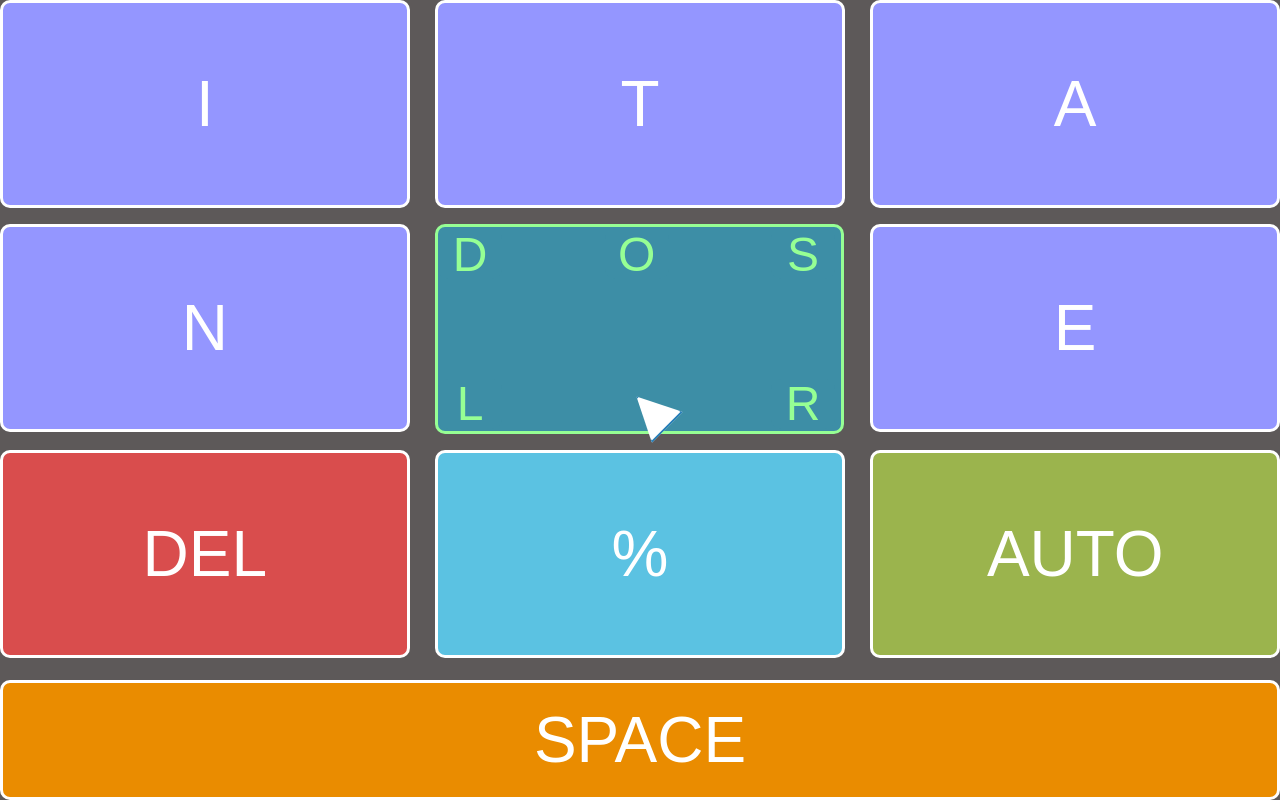
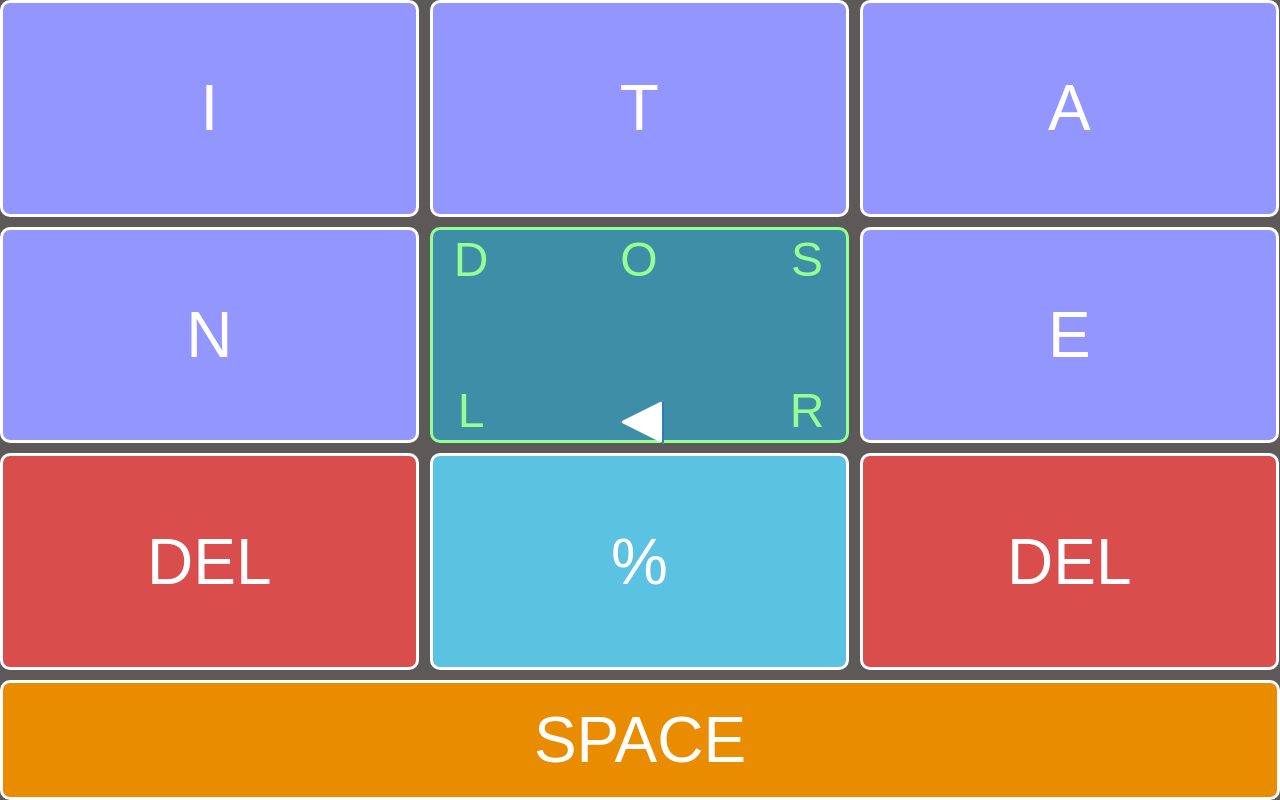
Before and after one commit to Spectre0911/Gaze-Based-LLM-Keyboard, a React (Create React App) app in the folder keyboard-app/: page / in a window 1280 px wide. Built offline with nearby package versions, Linux system fonts and the light colour scheme.

Commit message:
Implemented mode enum + right arrow fix

```diff
--- a/keyboard-app/src/App.css
+++ b/keyboard-app/src/App.css
@@ -1,7 +1,7 @@
 :root {
   --button-font-size: 4rem;
-  --button-width: 32vw;
-  --button-height: 26vh;
+  --button-width: calc(100vw / 3 - 8px);
+  --button-height: calc(85vh / 3 - 10px);
   --button-min-height: 50px;
   --button-radius: 10px;
   --button-border: 0.25vw solid white;
@@ -13,14 +13,15 @@
   --white: white;
   --selected: #96ff94;
   --black: black;
-  --dotSize: 40px;
+  --dotSize: 30px;
+  --dotSizeBorder: 4px;
 }
 
 .grid-container {
   display: grid;
   grid-template-columns: repeat(3, 1fr); /* Three equal columns */
-  grid-column-gap: 2vw;
-  grid-row-gap: 2vh;
+  grid-column-gap: 10px;
+  grid-row-gap: 10px;
   max-width: 100vw; /* Maximum width */
   max-height: 85vh; /* Maximum height */
 }
@@ -64,22 +65,6 @@
   background-color: #9bb44d;
 }
 
-.dark-blue-button-small {
-  font-size: 3rem;
-  width: 5vw;
-  height: 5vh;
-  border: none;
-  background-color: var(--dark-blue);
-}
-
-.light-blue-button-small {
-  font-size: 3rem;
-  width: 5vw;
-  height: 5vh;
-  border: none;
-  background-color: var(--light-blue);
-}
-
 .red-button {
   background-color: var(--red);
 }
@@ -93,6 +78,32 @@
 }
 .space-button {
   background-color: #ea8c00;
+}
+
+.switch {
+  display: grid;
+  grid-template-rows: 1fr 1fr 1fr;
+  grid-template-columns: 1fr 1fr 1fr;
+  height: var(--button-height);
+  width: var(--button-width);
+  grid-row-gap: calc((var(--button-height) - 15vh) / 2 - 30px);
+  grid-column-gap: calc((var(--button-width) - 15vw) / 2 - 10px);
+}
+
+.dark-blue-button-small {
+  font-size: 3rem;
+  width: 5vw;
+  height: 5vh;
+  background-color: var(--dark-blue);
+  border: none;
+}
+
+.light-blue-button-small {
+  font-size: 3rem;
+  width: 5vw;
+  height: 5vh;
+  border: none;
+  background-color: var(--light-blue);
 }
 
 .space-button {
@@ -135,12 +146,20 @@ body {
 }
 
 .dot-grid-container {
+  pointer-events: none;
   display: grid;
+  position: absolute;
   grid-template-columns: repeat(3, 1fr); /* Three equal columns */
-
   grid-column-gap: 40vw;
-  grid-row-gap: calc((100vh / 3) - var(--dotSize));
+  grid-row-gap: calc(
+    (100vh / 3) - var(--dotSize) - calc(4 * var(--dotSizeBorder))
+  );
   grid-template-rows: repeat(4, 1fr); /* Three equal rows */
+  top: 0; /* Align to the top of the parent */
+  left: 0; /* Align to the left of the parent */
+  right: 0; /* Stretch to the right */
+  bottom: 0; /* Stretch to the bottom */
+  z-index: 10; /* Ensure it overlays other content */
 }
 
 .grid-items {
@@ -176,10 +195,11 @@ body {
 }
 
 .dot {
-  width: 30px;
-  height: 30px;
-  border: 2px solid white;
+  color: white;
+  width: var(--dotSize);
+  height: var(--dotSize);
+  border: var(--dotSizeBorder) solid white;
   border-radius: 10%;
-  color: green;
-  font-size: 1.5rem;
+  font-size: 1rem;
+  background-color: red;
 }
--- a/keyboard-app/src/App.js
+++ b/keyboard-app/src/App.js
@@ -21,17 +21,17 @@ function twoDimZip(a, b) {
 }
 
 const lightBlueStates = [
-  ["I", "T", "A", "N", "+", "E", "DEL", "%", "AUTO"],
+  ["I", "T", "A", "N", "+", "E", "DEL", "%", "DEL"],
   ["I", "T", "A", "N", "+", "E", "DEL", "%", "->"],
   ["I", "T", "A", "N", "+", "E", "<-", "%", "->"],
-  ["I", "T", "A", "N", "+", "E", "DEL", "%", "AUTO"],
+  ["I", "T", "A", "N", "+", "E", "DEL", "%", "DEL"],
 ];
 
 const darkBlueStates = [
-  ["D", "O", "S", "L", "+", "R", "DEL", "%", "AUTO"],
+  ["D", "O", "S", "L", "+", "R", "DEL", "%", "DEL"],
   ["D", "O", "S", "L", "+", "R", "DEL", "%", "->"],
   ["D", "O", "S", "L", "+", "R", "<-", "%", "->"],
-  ["D", "O", "S", "L", "+", "R", "DEL", "%", "AUTO"],
+  ["D", "O", "S", "L", "+", "R", "DEL", "%", "DEL"],
 ];
 
 const createHashMap = (arrays) => {
@@ -145,11 +145,8 @@ function App({ pred }) {
   };
 
   useEffect(() => {
-    console.log(`You are in state ${currentState}`);
-
     const handleSpaceBar = () => {
       onDepress(selectedLetter);
-
       setCursorPosition({
         x: screenSize.width / 2,
         y: screenSize.height / 2,
@@ -223,8 +220,6 @@ function App({ pred }) {
 
   // WHEN SPACE BUTTON IS DEPRESSED
   const onSpace = async () => {
-    console.log("Before SPACE: " + currentState);
-
     var nextState = 1;
     // Send currentWord to the backend
     if (currentState === 0) {
@@ -233,11 +228,15 @@ function App({ pred }) {
           currentWord: currentWord,
           currentSentence: currentSentence,
         });
-        setCurrentWordChoices([currentWord, ...response[1]]);
+        setCurrentWordChoices([currentWord]);
+        if (response) {
+          console.log("Response from backend:", response);
+          setCurrentWordChoices([...currentWordChoices, ...response[1]]);
           if (response[1].length === 1) {
             setCurrentWord(response[1][0].toUpperCase());
             setRightArrowCount(1);
             nextState = 2;
+          }
         }
       } catch (error) {
         console.error("Error sending word to backend:", error);
@@ -247,7 +246,6 @@ function App({ pred }) {
     } else if (currentState === 1 || currentState === 2) {
       setCurrentState(3);
     } else {
-      console.log("RETURNING TO HOME STATE");
       setCurrentSentence("");
       setCurrentState(0);
     }
@@ -261,10 +259,10 @@ function App({ pred }) {
         "Current word: " + currentWordChoices[rightArrowCount + 1].toUpperCase()
       );
       setRightArrowCount(rightArrowCount + 1);
-    }
 
       if (currentState === 1) {
         setCurrentState(2);
+      }
     }
   };
 
@@ -343,6 +341,7 @@ function App({ pred }) {
     } else if (label === "+") {
       onSwitch();
     } else if (label === "SPACE" || label === ".") {
+      shouldResetState = false;
       onSpace();
     } else if (label == "AUTO") {
       // AUTO does not imply specific handling besides state reset, which is managed by the flag
@@ -409,7 +408,7 @@ function App({ pred }) {
   }, [switchFace, currentWord, currentState, lookingAt]);
 
   return (
-    <div>
+    <div style={{ position: "relative" }}>
       <div>
         <Cursor
           cursorPosition={cursorPosition}
@@ -426,7 +425,7 @@ function App({ pred }) {
           onClick={onSpace}
           sendCoords={updateCoords}
           flipCard={false}
-          flipped={false}
+          flipped={switchFace === 0 ? true : false}
           selected={selected[9]}
           buffering={buffering}
         />
--- a/keyboard-app/src/Calibration.js
+++ b/keyboard-app/src/Calibration.js
@@ -18,14 +18,13 @@ const Calibration = ({ prediction, testMode }) => {
     setCurrentDot(order[currentDotIndex]);
   }, [currentDotIndex]);
 
-  if ((dotsClicked === totalDots) | testMode) {
+  if (dotsClicked === totalDots || testMode) {
     return <App pred={prediction} />;
   }
 
   return (
     <div className="dot-grid-container">
       {[...Array(totalDots)].map((_, i) => (
-        <div>
         <Dot
           key={i}
           onMaxClicksReached={handleMaxClicks}
@@ -33,7 +32,6 @@ const Calibration = ({ prediction, testMode }) => {
           currentDot={currentDot}
           setCurrentDotIndex={setCurrentDotIndex}
         />
-        </div>
       ))}
     </div>
   );
--- a/keyboard-app/src/CenterCursor.jsx
+++ b/keyboard-app/src/CenterCursor.jsx
@@ -60,8 +60,8 @@ const CenterCursor = ({ prediction }) => {
   return cursorCentered | testMode ? (
     <Calibration prediction={prediction} testMode={testMode} />
   ) : (
-    <div class="center-div">
-      <h1 class="tutorial-font">
+    <div className="center-div">
+      <h1 className="tutorial-font">
         {isHovered
           ? "Look at the center of the box and press spacebar"
           : "Center cursor in below box"}
@@ -71,7 +71,7 @@ const CenterCursor = ({ prediction }) => {
         onMouseEnter={handleMouseEnter}
         onMouseLeave={handleMouseLeave}
         onClick={simulateCenterClick}
-        class={"center-cursor-button"}
+        className={"center-cursor-button"}
       ></button>
     </div>
   );
--- a/keyboard-app/src/Cursor.js
+++ b/keyboard-app/src/Cursor.js
@@ -1,6 +1,14 @@
 import React, { useState, useEffect } from "react";
 
-const mode = 1;
+// WHY DOES JSX NOT SUPPORT ENUMS!!
+const Mode = {
+  JOYSTICK: 0,
+  RELATIVE8: 1,
+  RELATIVE4: 2,
+};
+
+// The multiplier for the cursor movement
+const multiplier = 20;
 
 function Cursor({
   cursorPosition,
@@ -10,6 +18,7 @@ function Cursor({
   pred,
 }) {
   const [cursorAngle, setCursorAngle] = useState(0);
+  const [mode, setMode] = useState(Mode.RELATIVE4);
 
   useEffect(() => {
     // Reset cursor position on resize to center of screen
@@ -37,11 +46,7 @@ function Cursor({
   }, []);
 
   useEffect(() => {
-    const multiplier = 10;
-    const [newDirection, angle] =
-      mode === 0
-        ? determineRegion(screenSize.width, screenSize.height, pred.x, pred.y)
-        : moveRelative(pred);
+    const [newDirection, angle] = determineMovementType();
 
     let newX = Math.min(
       Math.max(multiplier * newDirection.x + cursorPosition.x, 0),
@@ -57,6 +62,41 @@ function Cursor({
     setCursorAngle(angle);
   }, [pred]);
 
+  /**
+   * For the current mode, determines the movement type to be used
+   *
+   * @returns (Func) - The movement type function to be used
+   */
+  function determineMovementType() {
+    var angles = [0, 45, 90, 135, 180];
+    let thresh = 22.5;
+    switch (mode) {
+      case Mode.JOYSTICK:
+        return determineRegion(
+          screenSize.width,
+          screenSize.height,
+          pred.x,
+          pred.y
+        );
+      case Mode.RELATIVE8:
+        return moveRelative(pred, angles, thresh);
+      case Mode.RELATIVE4:
+        angles = [0, 90, 180];
+        return moveRelative(pred, angles, thresh * 2);
+      default:
+        throw new Error("Invalid mode");
+    }
+  }
+
+  /**
+   * Calculates the angle between two points
+   *
+   * @param {float} x1
+   * @param {float} y1
+   * @param {float} x2
+   * @param {float} y2
+   * @returns
+   */
   function calculateAngle(x1, y1, x2, y2) {
     // Calculate the difference in coordinates
     var deltaX = x2 - x1;
@@ -68,13 +108,21 @@ function Cursor({
     // Return the angle
     return angleDegrees;
   }
-  function generaliseAngle(theta) {
+
+  /**
+   * Rounds the angle to the nearest cardinal direction which are defined in angles
+   *
+   * @param {Float} theta
+   * @param {Float} angles
+   * @param {Float} thresh
+   * @returns
+   */
+  function generaliseAngle(theta, angles, thresh) {
     let wasNegative = theta < 0;
     let tempTheta = theta < 0 ? -theta : theta;
 
-    let angles = [0, 45, 90, 135, 180];
     for (let angle of angles) {
-      if (tempTheta <= angle + 22.5 && tempTheta >= angle - 22.5) {
+      if (tempTheta <= angle + thresh && tempTheta >= angle - thresh) {
         if (wasNegative && angle !== 0 && angle !== 180) {
           return -angle;
         }
@@ -85,6 +133,12 @@ function Cursor({
     throw new Error("Unexpected case: No angle match found.");
   }
 
+  /**
+   * Returns the normalised direction the cursor should move in.
+   *
+   * @param {Float} generalAngle
+   * @returns {}
+   */
   function calculateDirection(generalAngle) {
     // Convert angle to radians for trigonometric functions
     let radians = (generalAngle * Math.PI) / 180;
@@ -93,31 +147,33 @@ function Cursor({
     let x = Math.round(Math.cos(radians));
     let y = Math.round(Math.sin(radians));
 
-    // Normalize vectors for the specific angles used in this scenario
-    // This ensures that the function returns the exact unit vectors expected for these angles
     return [{ x: x, y: y }, generalAngle];
   }
 
-  function moveRelative(pred) {
+  /**
+   * Rather than a centralised joystick approach, this moves the cursor in the direction the user is looking a, relative to the cursor itself.
+   *
+   * @param {Float} pred
+   * @returns
+   */
+  function moveRelative(pred, angles, thresh) {
     let x = pred.x;
     let y = pred.y;
     let angle = calculateAngle(cursorPosition.x, cursorPosition.y, x, y);
-    let generalAngle = generaliseAngle(angle);
-    console.log("General Angle: ", generalAngle);
+    let generalAngle = generaliseAngle(angle, angles, thresh);
     let unitDirection = calculateDirection(generalAngle);
-    console.log(unitDirection[0]);
-    return calculateDirection(generalAngle);
+    return unitDirection;
   }
 
   /**
    * Calculates how the cursor moves in relation to where the user in looking at on the screen.
-   * Also reoreints the cursor so it points in the direction the user is looking at.
+   * Also reorients the cursor so it points in the direction the user is looking at.
    *
-   * @param {The width of the screen} width
-   * @param {The height of the screen}} height
-   * @param {The prediction X-Coordinate} x
-   * @param {The prediction Y-Coordinate} y
-   * @returns [The direction for the cursor to travel in, the angle of the cursor]
+   * @param {Float} width
+   * @param {Float} height
+   * @param {Float} x
+   * @param {Float} y
+   * @returns {Array} [The direction for the cursor to travel in, the angle of the cursor]
    */
   function determineRegion(width, height, x, y) {
     let xDirection = 0;
@@ -154,6 +210,7 @@ function Cursor({
   return (
     <div
       className="cursor"
+      key="cursor"
       style={{
         top: cursorPosition.y,
         left: cursorPosition.x,
--- a/keyboard-app/src/Switch.jsx
+++ b/keyboard-app/src/Switch.jsx
@@ -33,12 +33,6 @@ const Switch = ({
   });
 
   const switchStyle = {
-    display: "grid",
-    gridTemplateRows: "1fr 1fr 1fr",
-    gridTemplateColumns: "1fr 1fr 1fr",
-    height: "25.5vh",
-    width: "31.5vw",
-    gap: "2.5vh 7.5vw",
     backgroundColor:
       buttonClass === "light-blue-button" ? "#9496ff" : "#3d8ea6",
   };
@@ -61,25 +55,24 @@ const Switch = ({
   }`;
 
   return (
-    <div
+    <button
       ref={frontButtonRef}
       className={
         selected
-          ? "flex-center-button switch-button selected"
-          : "flex-center-button switch-button"
+          ? "switch flex-center-button switch-button selected"
+          : "switch flex-center-button switch-button"
       }
       onClick={onSwitch}
       style={switchStyle}
     >
-      <button className={buttonClassName}>{buttonLabels[0]}</button>
-      <button className={buttonClassName}>{buttonLabels[1]}</button>
-      <button className={buttonClassName}>{buttonLabels[2]}</button>
-      {/* Display currentWord */}
-      <button style={currentWordStyle}>{currentWord}</button>
-      <button className={buttonClassName}>{buttonLabels[3]}</button>
-      <div /> {/* Empty div for spacing, no need for flex: 1 */}
-      <button className={buttonClassName}>{buttonLabels[5]}</button>
-    </div>
+      <div className={buttonClassName}>{buttonLabels[0]}</div>
+      <div className={buttonClassName}>{buttonLabels[1]}</div>
+      <div className={buttonClassName}>{buttonLabels[2]}</div>
+      <div style={currentWordStyle}>{currentWord}</div>
+      <div className={buttonClassName}>{buttonLabels[3]}</div>
+      <div />
+      <div className={buttonClassName}>{buttonLabels[5]}</div>
+    </button>
   );
 };
 
--- a/keyboard-app/src/triggerButton.js
+++ b/keyboard-app/src/triggerButton.js
@@ -11,8 +11,9 @@ function TriggerButton({
   sendCoords,
   flipCard,
   selected,
-  flipped = false,
+  flipped,
   buffering = false,
+  fl2 = "NA",
 }) {
   const frontButtonRef = useRef(null);
   const backButtonRef = useRef(null);
@@ -33,7 +34,7 @@ function TriggerButton({
           bottomLeft: { x: rect.left, y: rect.bottom },
           bottomRight: { x: rect.right, y: rect.bottom },
         };
-        if (flipped) {
+        if (flipped && flipCard) {
           sendCoords(backLabel, coords);
         } else {
           sendCoords(frontLabel, coords);
```
Also changed, not shown: keyboard-app/src/Dot.js (+7 -8 lines). Lines whose indentation alone changed are shown as unchanged.
